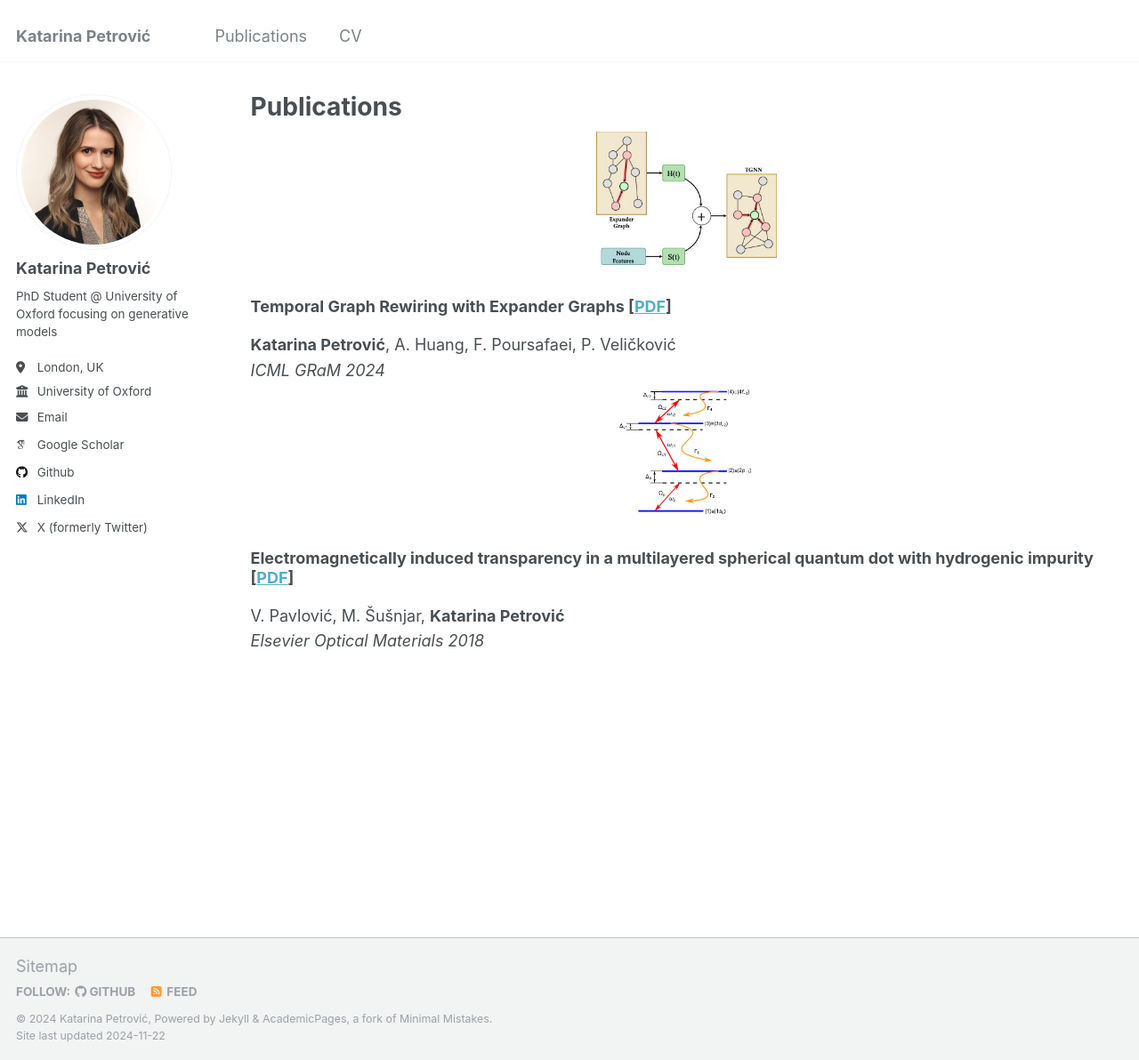
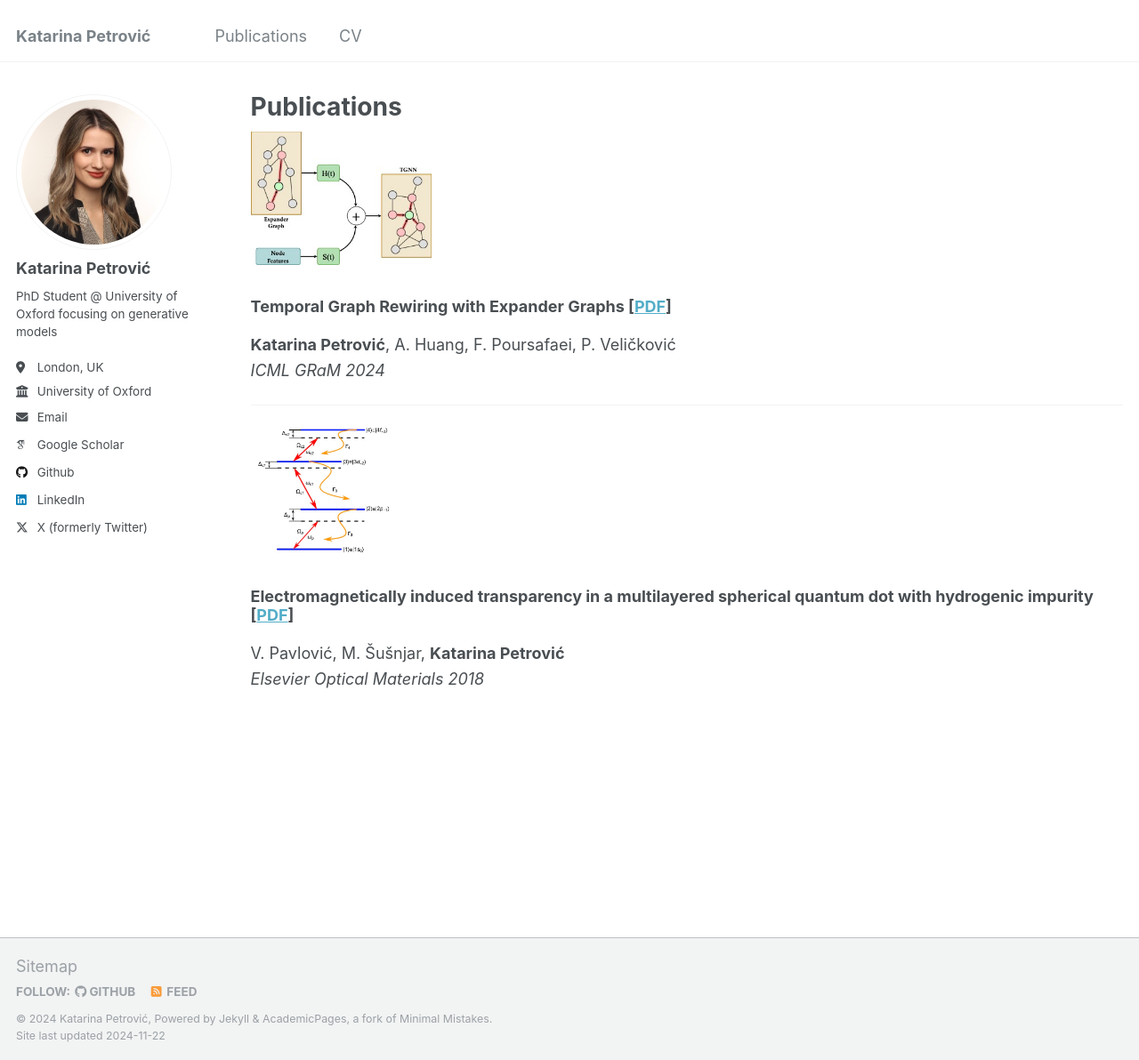
Before and after one commit to kpetrovicc/kpetrovicc.github.io, a Jekyll site: the page built from _pages/publications.html, in a window 1280 px wide and 1192 px high. Shown: the whole window at 89% size. Built offline with Jekyll 4.4.1, drawn with Linux system fonts in a browser that asks for light colours; some web fonts are replaced.

Commit message:
Update publications.html

```diff
--- a/_pages/publications.html
+++ b/_pages/publications.html
@@ -7,8 +7,8 @@ author_profile: true
 
 <div class="container">
   <!-- First Publication -->
-  <div class="row mb-4 align-items-center border-bottom pb-3">
-    <div class="col-md-3 text-center">
+  <div class="row mb-4 align-items-center">
+    <div class="col-md-3">
       <img src="/images/TGR.jpg" alt="Temporal Graph Rewiring with Expander Graphs" class="img-fluid" style="max-height: 150px; object-fit: contain;">
     </div>
     <div class="col-md-9">
@@ -16,16 +16,18 @@ author_profile: true
         <strong>Temporal Graph Rewiring with Expander Graphs</strong>
         <span>[<a href="https://arxiv.org/abs/2406.02362" target="_blank">PDF</a>]</span>
       </h3>
-      <p style="line-height:1.6; font-size: 18px; margin-bottom: 0;">
+      <p style="line-height:1.6; font-size: 18px;">
         <strong>Katarina Petrović</strong>, A. Huang, F. Poursafaei, P. Veličković<br>
         <em>ICML GRaM 2024</em>
       </p>
     </div>
   </div>
 
+  <hr>
+
   <!-- Second Publication -->
-  <div class="row mb-4 align-items-center border-bottom pb-3">
-    <div class="col-md-3 text-center">
+  <div class="row mb-4 align-items-center">
+    <div class="col-md-3">
       <img src="/images/EIT.jpg" alt="Electromagnetically induced transparency in a multilayered spherical quantum dot with hydrogenic impurity" class="img-fluid" style="max-height: 150px; object-fit: contain;">
     </div>
     <div class="col-md-9">
@@ -33,7 +35,7 @@ author_profile: true
         <strong>Electromagnetically induced transparency in a multilayered spherical quantum dot with hydrogenic impurity</strong>
         <span>[<a href="https://www.sciencedirect.com/science/article/pii/S0925346718300430" target="_blank">PDF</a>]</span>
       </h3>
-      <p style="line-height:1.6; font-size: 18px; margin-bottom: 0;">
+      <p style="line-height:1.6; font-size: 18px;">
         V. Pavlović, M. Šušnjar, <strong>Katarina Petrović</strong><br>
         <em>Elsevier Optical Materials 2018</em>
       </p>
```
